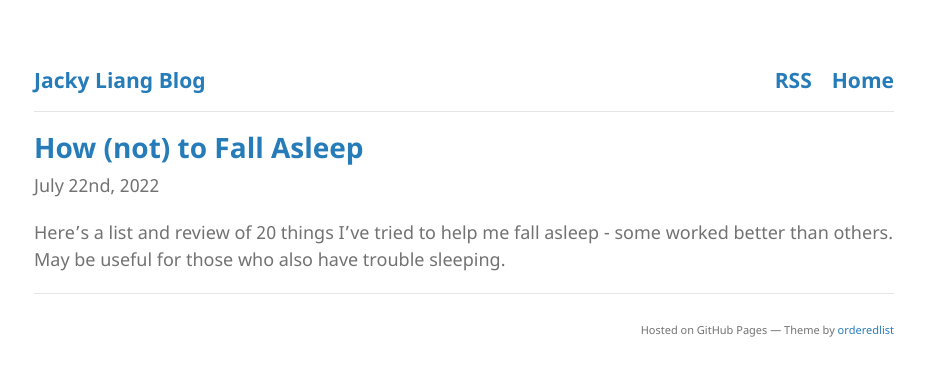
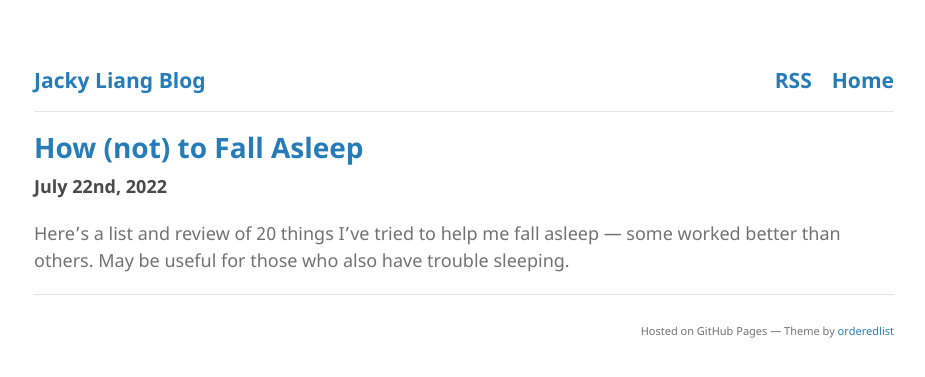
Before and after one commit to jacky-liang/jacky.io, a Jekyll site: the page built from blog/index.md, in a window 1280 px wide. Shown: the top 377 px of the page, without its empty margins (176-1101 px from the left). Built offline with Jekyll 4.4.1, drawn with Linux system fonts in a browser that asks for light colours; a style sheet for code colours, icons or effects is not loaded; our own code applies the rules of GitHub Pages for plain Markdown files.

Commit message:
made blog list and post style more consistent

```diff
--- a/assets/css/blog.css
+++ b/assets/css/blog.css
@@ -29,8 +29,8 @@
     width: 100%;
 }
 
-.blog-content {
-    clear: both;
+.blog-content h1 {
+    margin-bottom: 10px;
 }
 
 footer.blog {
@@ -53,9 +53,7 @@
 }
 
 .blog-post-list h1 {
-    margin-bottom: 9px;
-    margin-right: 5px;
-    float: left;
+    margin-bottom: 10px;
 }
 
 .blog-post-list h3 {
--- a/blog/index.md
+++ b/blog/index.md
@@ -3,6 +3,7 @@
 ---
 
 # [How (not) to Fall Asleep](./2020-07-22-sleep)
-July 22nd, 2022
 
-Here's a list and review of 20 things I've tried to help me fall asleep - some worked better than others. May be useful for those who also have trouble sleeping.
+#### July 22nd, 2022
+
+Here's a list and review of 20 things I've tried to help me fall asleep --- some worked better than others. May be useful for those who also have trouble sleeping.
```
